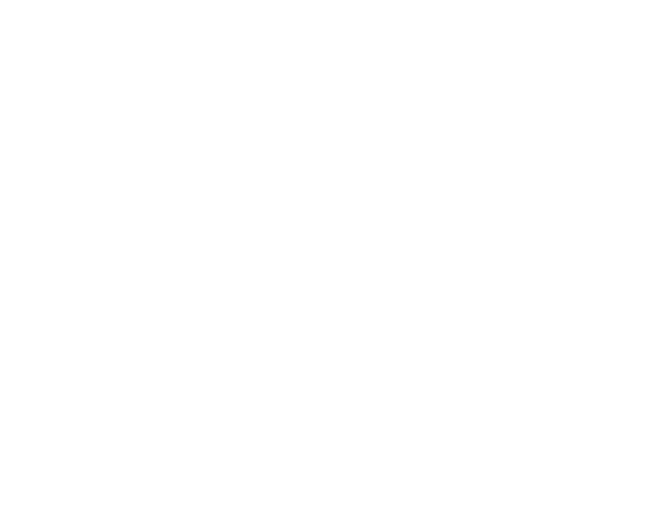
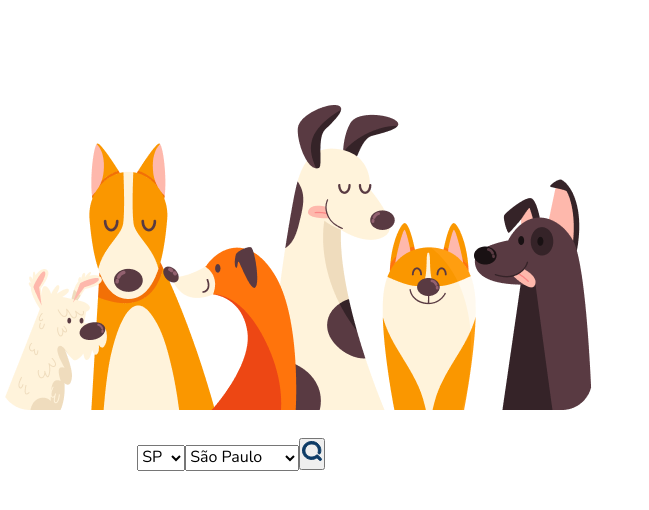
Before and after one commit to Matheus-Pazinati/FindAFriend, a React (Vite) app: page / in a window 1280 px wide. Shown: the top 510 px of the page, without its empty margins (0-649 px from the left). Built offline with nearby package versions, Linux system fonts and the light colour scheme.

Commit message:
Cria estrutura HTML da pagina Home

```diff
--- a/src/pages/Home/index.tsx
+++ b/src/pages/Home/index.tsx
@@ -1,4 +1,8 @@
 import { Container } from './styles'
+
+import logoIcon from '@/assets/icons/logo-home.svg'
+import homeBanner from '@/assets/images/animals-banner.png'
+import search from '@/assets/icons/search.svg'
 
 export function Home() {
   function handleSearchPets() {
@@ -13,5 +17,36 @@
     // TO DO
   }
 
-  return <Container>{/* COMECE POR AQUI */}</Container>
+  return (
+    <Container>
+      <header>
+        <img src={logoIcon} alt="" />
+      </header>
+      <main>
+        <h1>Leve a felicidade para o seu lar</h1>
+        <img
+          src={homeBanner}
+          alt="6 cachorros felizes de raça e tamanhos diferentes"
+        />
+      </main>
+      <footer>
+        <p>Encontre o animal de estimação ideal para seu estilo de vida!</p>
+        <form action="">
+          <span>Busque um amigo: </span>
+          <select name="State" id="State">
+            <option value="SP">SP</option>
+            <option value="RJ">RJ</option>
+            <option value="MG">MG</option>
+          </select>
+          <select name="City" id="City">
+            <option value="São Paulo">São Paulo</option>
+            <option value="Santa Adélia">Santa Adélia</option>
+          </select>
+          <button type="submit">
+            <img src={search} alt="" />
+          </button>
+        </form>
+      </footer>
+    </Container>
+  )
 }
```
Also changed, not shown: src/assets/icons/logo-home.svg (added), src/assets/images/animals-banner.png (added).
